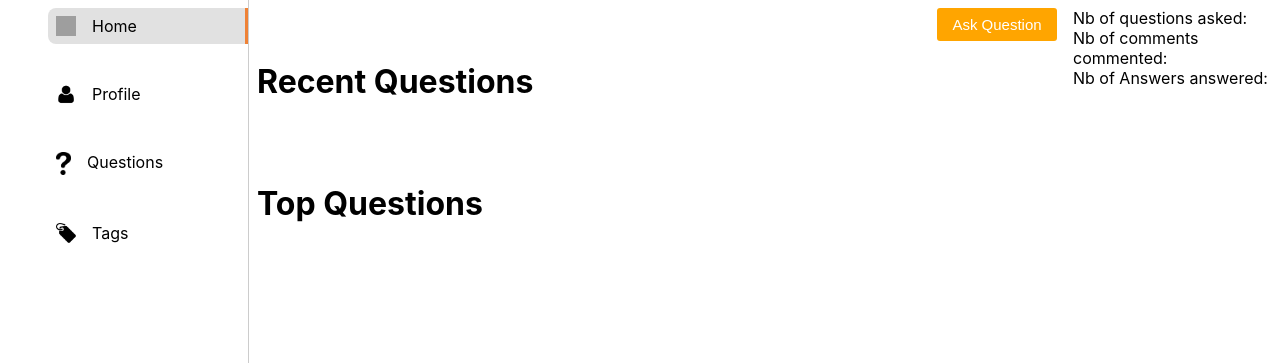
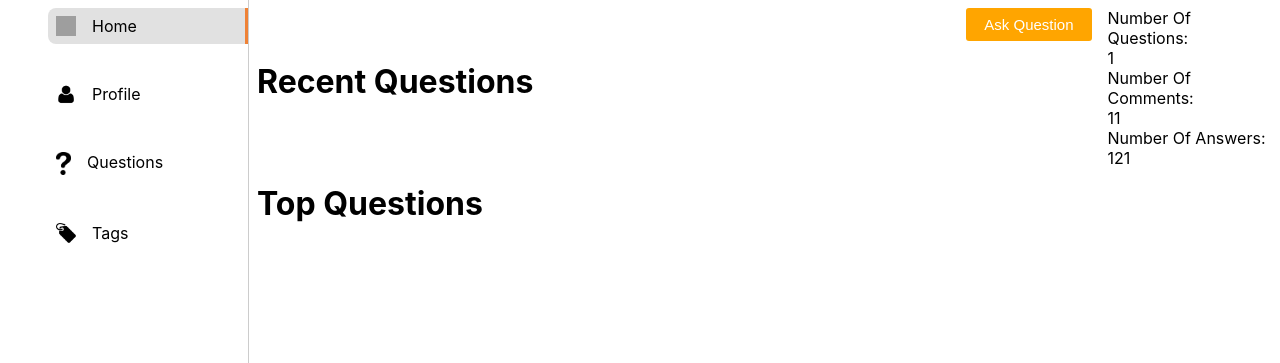
Before and after one commit to MisharyD/StackOverFlowClone, a PHP site: page / in a window 1280 px wide. Shown: the part 67-430 px from the top of the page. Run offline with PHP 8.4, Linux system fonts and the light colour scheme; data that the repository does not hold is empty; grey boxes are pictures that could not be loaded.

Commit message:
add html dashboard

```diff
--- a/index.php
+++ b/index.php
@@ -117,9 +117,12 @@ include("database.php");
             </div>
             <div class="right-body-container">
                 <div class="dashboard-container">
-                    <div> Nb of questions asked:</div>
-                    <div> Nb of comments commented:</div>
-                    <div> Nb of Answers answered:</div>
+                    <div class="numOfQuestions">Number Of Questions: <div class="noq">1</div>
+                    </div>
+                    <div class="numOfComments">Number Of Comments: <div class="noc">11</div>
+                    </div>
+                    <div class="numOfAnswers">Number Of Answers: <div class="noa">121</div>
+                    </div>
                 </div>
             </div>
         </div>
```
